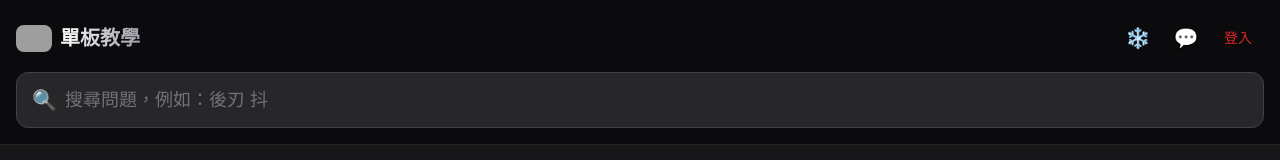
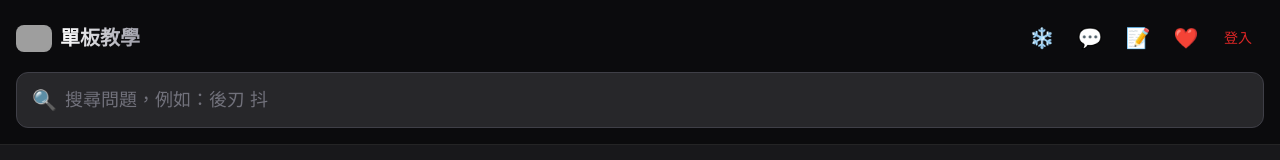
Before and after one commit to James3014/sb-Q-A, a Next.js app in the folder web/: page / in a window 1280 px wide. Shown: the top 160 px of the page. Built offline with nearby package versions, Linux system fonts and the light colour scheme; no server answers; the database is empty; grey boxes are pictures that could not be loaded.

Commit message:
fix: 導航欄收藏和練習紀錄按鈕總是顯示並引導用戶
- 導航欄的收藏和練習紀錄按鈕現在總是顯示
- 未登入時點擊會彈出確認對話框引導到登入頁
- 已登入時正常跳轉到對應頁面

```diff
--- a/web/src/components/home/HomeHeader.tsx
+++ b/web/src/components/home/HomeHeader.tsx
@@ -28,8 +28,41 @@ export function HomeHeader({ user, search, setSearch, setShowAll, signOut }: Hom
                         {snowMode ? '☀️' : '❄️'}
                     </button>
                     <Link href="/feedback" className="w-11 h-11 flex items-center justify-center text-xl hover:bg-zinc-800 rounded-lg active:scale-95 transition-all" title="意見回報">💬</Link>
-                    {user && <Link href="/practice" className="w-11 h-11 flex items-center justify-center text-xl hover:bg-zinc-800 rounded-lg active:scale-95 transition-all">📝</Link>}
-                    {user && <Link href="/favorites" className="w-11 h-11 flex items-center justify-center text-xl hover:bg-zinc-800 rounded-lg active:scale-95 transition-all">❤️</Link>}
+
+                    {/* 練習紀錄 - 總是顯示，未登入時引導 */}
+                    {user ? (
+                        <Link href="/practice" className="w-11 h-11 flex items-center justify-center text-xl hover:bg-zinc-800 rounded-lg active:scale-95 transition-all" title="練習紀錄">📝</Link>
+                    ) : (
+                        <button
+                            onClick={() => {
+                                if (confirm('需要登入才能查看練習紀錄，是否前往登入？')) {
+                                    window.location.href = '/login'
+                                }
+                            }}
+                            className="w-11 h-11 flex items-center justify-center text-xl hover:bg-zinc-800 rounded-lg active:scale-95 transition-all"
+                            title="練習紀錄"
+                        >
+                            📝
+                        </button>
+                    )}
+
+                    {/* 收藏 - 總是顯示，未登入時引導 */}
+                    {user ? (
+                        <Link href="/favorites" className="w-11 h-11 flex items-center justify-center text-xl hover:bg-zinc-800 rounded-lg active:scale-95 transition-all" title="收藏">❤️</Link>
+                    ) : (
+                        <button
+                            onClick={() => {
+                                if (confirm('需要登入才能查看收藏，是否前往登入？')) {
+                                    window.location.href = '/login'
+                                }
+                            }}
+                            className="w-11 h-11 flex items-center justify-center text-xl hover:bg-zinc-800 rounded-lg active:scale-95 transition-all"
+                            title="收藏"
+                        >
+                            ❤️
+                        </button>
+                    )}
+
                     {user ? (
                         <button onClick={() => signOut()} className="h-11 px-3 text-sm text-zinc-400 hover:text-white hover:bg-zinc-800 rounded-lg active:scale-95 transition-all">登出</button>
                     ) : (
```
